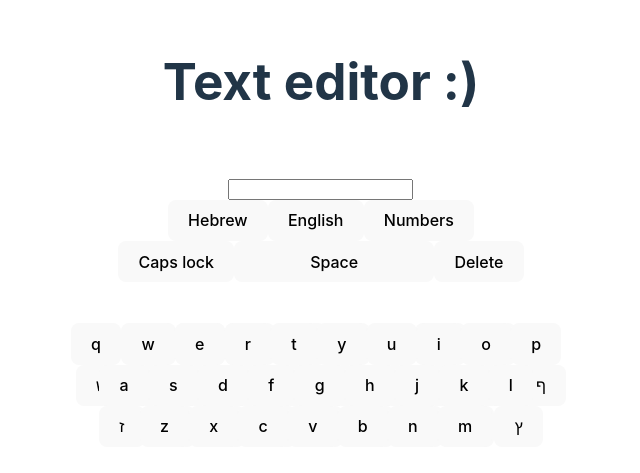
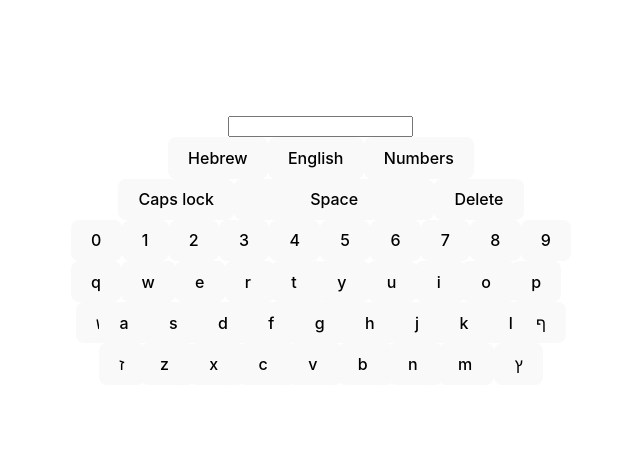
Before and after one commit to shirelk/Project4FSWD, a React (Vite) app: page / in a window 1280 px wide. Shown: the part 151-624 px from the top of the page, without its empty margins (319-959 px from the left). Built offline with nearby package versions, Linux system fonts and the light colour scheme.

Commit message:
some fixes

```diff
--- a/src/App.jsx
+++ b/src/App.jsx
@@ -1,140 +1,3 @@
-// import { useState } from "react";
-// import "./App.css";
-
-// function App(props) {
-//   const [capsLockOn, setCapsLockOn] = useState(false); // state variable to track caps lock status
-//   const EngAlphabet1 = capsLockOn ? "QWERTYUIOP" : "qwertyuiop";
-//   const EngAlphabet2 = capsLockOn ? "ASDFGHJKL" : "asdfghjkl";
-//   const EngAlphabet3 = capsLockOn ? "ZXCVBNM" : "zxcvbnm";
-//   const HebAlphabet1 = "קראטוןםפ";
-//   const HebAlphabet2 = "שדגכעיחלךף";
-//   const HebAlphabet3 = "זסבהנמצתץ";
-//   const numbers = "0123456789";
-
-//   const handleClick = (char) => {
-//     props.setInputValue(props.inputValue + char);
-//   };
-
-//   // Delete button
-//   const handleDelete = () => {
-//     props.setInputValue(props.inputValue.slice(0, -1));
-//   };
-
-//   //space button
-//   const handleSpace = () => {
-//     props.setInputValue(props.inputValue + " ");
-//   };
-
-//   const inputButtons = (alphabet) =>
-//     alphabet.split("").map((char) => (
-//       <button key={char} onClick={() => handleClick(char)}>
-//         {char}
-//       </button>
-//     ));
-
-//   const NumKeys = inputButtons(numbers);
-//   const EngKeys1 = inputButtons(EngAlphabet1);
-//   const EngKeys2 = inputButtons(EngAlphabet2);
-//   const EngKeys3 = inputButtons(EngAlphabet3);
-//   const HebKeys1 = inputButtons(HebAlphabet1);
-//   const HebKeys2 = inputButtons(HebAlphabet2);
-//   const HebKeys3 = inputButtons(HebAlphabet3);
-
-//   return (
-//     <div className="App">
-//       <h1>Text editor :)</h1>
-//       <div className="card">
-//         <input type="text" value={props.inputValue} />
-
-//         <div className="KeyboardInputs">
-//           <button
-//             onClick={() => {
-//               const hebKeyboard = document.querySelector(".HebKeyboard");
-//               const engKeyboard = document.querySelector(".EngKeyboard");
-//               hebKeyboard.style.visibility = "visible";
-//               engKeyboard.style.visibility = "collapse";
-//             }}
-//           >
-//             Hebrew
-//           </button>
-//           <button
-//             onClick={() => {
-//               const hebKeyboard = document.querySelector(".HebKeyboard");
-//               const engKeyboard = document.querySelector(".EngKeyboard");
-//               hebKeyboard.style.visibility = "collapse";
-//               engKeyboard.style.visibility = "visible";
-//             }}
-//           >
-//             English
-//           </button>
-
-//           <button
-//             onClick={() => {
-//               const numbersKeyboard =
-//                 document.querySelector(".NumbersKeyboard");
-//               numbersKeyboard.style.visibility =
-//                 numbersKeyboard.style.visibility === "collapse"
-//                   ? "visible"
-//                   : "collapse";
-//             }}
-//           >
-//             Numbers
-//           </button>
-//         </div>
-
-//         <div className="KeyboardOptions">
-//           <button
-//             onClick={() => {
-//               setCapsLockOn(!capsLockOn);
-//             }}
-//           >
-//             Caps lock
-//           </button>
-//           <button className="space" onClick={handleSpace}>
-//             Space
-//           </button>
-//           <button onClick={handleDelete}>Delete</button>
-//         </div>
-
-//         <div className="NumbersKeyboard" style={{ visibility: "visible" }}>
-//           {NumKeys}
-//         </div>
-//         <div className="EngKeyboard" style={{ visibility: "visible" }}>
-//           <div>{EngKeys1}</div>
-//           <div>{EngKeys2}</div>
-//           <div>{EngKeys3}</div>
-//         </div>
-//         <div className="HebKeyboard" style={{ visibility: "visible" }}>
-//           <div>{HebKeys1}</div>
-//           <div>{HebKeys2}</div>
-//           <div>{HebKeys3}</div>
-//         </div>
-
-//         <div className="output">{props.output}</div>
-//         <p>
-//           Edit <code>src/App.jsx</code> and save to test HMR
-//         </p>
-//       </div>
-//     </div>
-//   );
-// }
-
-// export default function KeyboardLayout() {
-//   const [inputValue, setInputValue] = useState("");
-//   const [output, setOutput] = useState("");
-
-//   return (
-//     <div>
-//       <App
-//         inputValue={inputValue}
-//         setInputValue={setInputValue}
-//         output={output}
-//         setOutput={setOutput}
-//       />
-//     </div>
-//   );
-// }
-
 import React, { Component } from "react";
 import "./App.css";
 
@@ -188,6 +51,10 @@ export default class App extends Component {
     const HebAlphabet2 = "שדגכעיחלךף";
     const HebAlphabet3 = "זסבהנמצתץ";
     const numbers = "0123456789";
+    // const emojy1 = "😀😁😂🤣😃😄😅😆😉😊";
+    // const emojy2 = "😋😎😍😘🥰😗😙🥲😚☺️";
+    const specials1 = "!@#$%^&*()-_=+";
+    const specials2 = "/'[]{};:?.,";
 
     const NumKeys = this.inputButtons(numbers);
     const EngKeys1 = this.inputButtons(EngAlphabet1);
@@ -196,14 +63,15 @@ export default class App extends Component {
     const HebKeys1 = this.inputButtons(HebAlphabet1);
     const HebKeys2 = this.inputButtons(HebAlphabet2);
     const HebKeys3 = this.inputButtons(HebAlphabet3);
+    //const emojyKeys1 = this.inputButtons(emojy1);
     const hebKeyboard = document.querySelector(".HebKeyboard");
     const engKeyboard = document.querySelector(".EngKeyboard");
 
     return (
       <div className="App">
-        <h1>Text editor :)</h1>
+        {/* <h1>Text editor :)</h1> */}
         <div className="card">
-          <input type="text" value={inputValue} />
+          <input className="input" type="text" value={inputValue} />
 
           <div className="KeyboardInputs">
             <button
@@ -250,7 +118,7 @@ export default class App extends Component {
             <button onClick={this.handleDelete}>Delete</button>
           </div>
 
-          <div className="NumbersKeyboard" style={{ visibility: "collapse" }}>
+          <div className="NumbersKeyboard" style={{ visibility: "visible" }}>
             {NumKeys}
           </div>
           <div className="EngKeyboard" style={{ visibility: "visible" }}>
@@ -263,16 +131,11 @@ export default class App extends Component {
             <div>{HebKeys2}</div>
             <div>{HebKeys3}</div>
           </div>
+          {/* <div className="EmojyKeyboard" style={{ visibility: "visible" }}>
+            <div>{emojyKeys1}</div>
+          </div> */}
 
           <div className="output">{output}</div>
-          {/* <div>
-            <App
-              inputValue={inputValue}
-              setInputValue={this.setInputValue}
-              output={output}
-              setOutput={this.setOutput}
-            />
-          </div> */}
         </div>
       </div>
     );
```
Also changed, not shown: src/App.css (+3 -22 lines).
